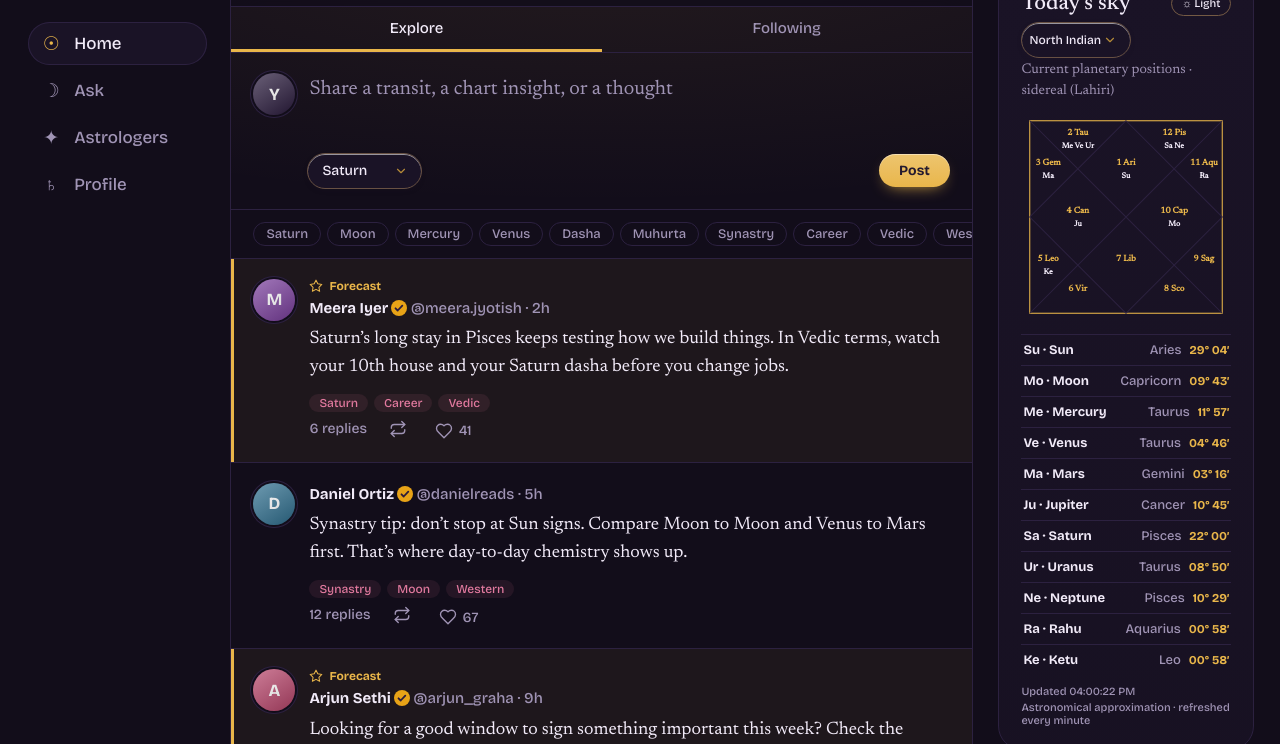
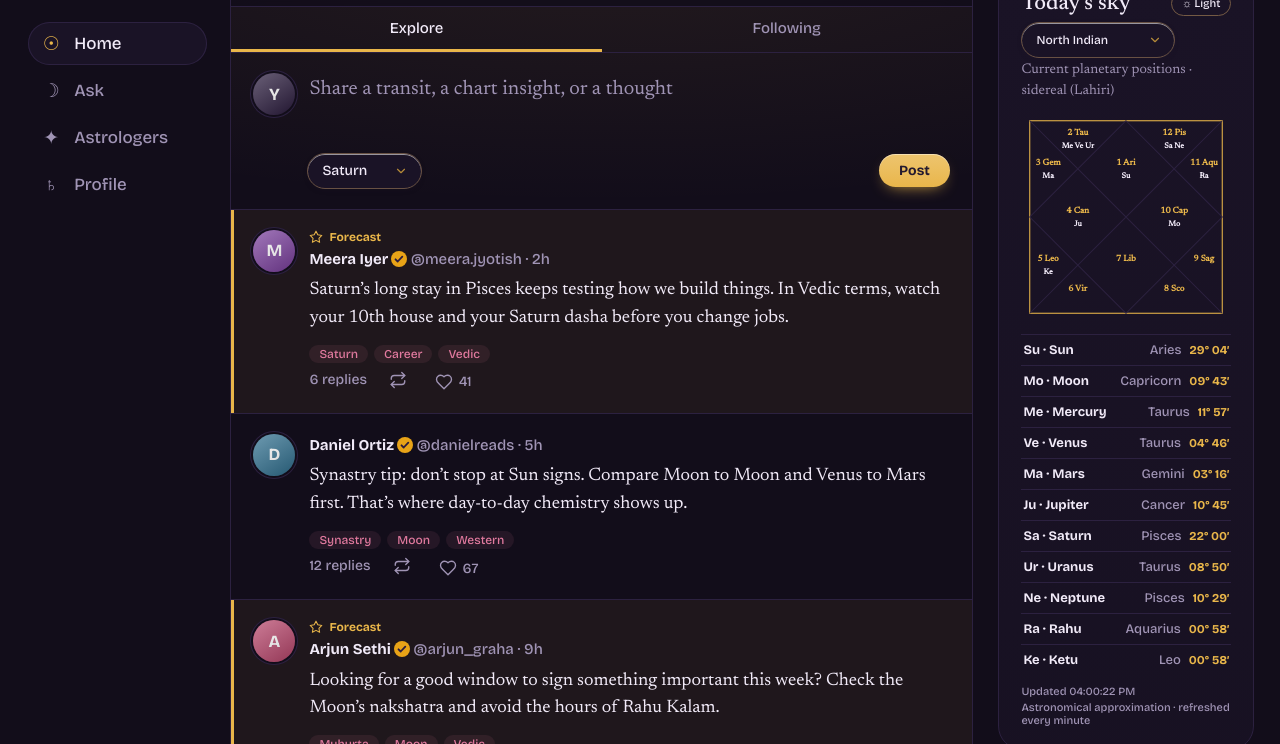
Before and after one commit to labscircle26-web/Graha, a plain HTML site: page index.html in a window 1280 px wide. Shown: the part 56-800 px from the top of the page. Drawn offline with nearby package versions, Linux system fonts and the light colour scheme.

Commit message:
Remove home topic filter row and fix chart selector spacing

```diff
--- a/index.html
+++ b/index.html
@@ -203,6 +203,9 @@ select option{background:var(--surface);color:var(--ink)}
 .sky .sky-updated{font:500 11px var(--ui);color:var(--muted);margin:10px 0 0}
 .sky .sky-note{font:500 11px var(--ui);color:var(--muted);margin:3px 0 0}
 @media(max-width:700px){select{min-height:40px;padding-top:7px;padding-bottom:7px}}
+/* Keep the chart selector wide enough for its label and chevron */
+.skyhead select{width:154px;max-width:100%;min-width:154px;flex:0 0 154px;padding:7px 34px 7px 14px;background-position:right 12px center;white-space:nowrap;overflow:hidden;text-overflow:ellipsis}
+@media(max-width:700px){.skyhead select{width:154px;min-width:154px;max-width:100%;padding-right:34px}}
 
 
 :root[data-theme="light"]{color-scheme:light;--bg:#F7F4F9;--surface:#fff;--ink:#241633;--muted:#74688A;--line:#E6DFEE;--accent:#D49A24;--accent-ink:#241633;--rose:#B8456B}
@@ -271,7 +274,6 @@ function home(){let L=S.posts.filter(p=>(S.tab==='explore'||S.fol.has(p.a)||p.a=
 return `<div class="skym"><span>☉</span><span><b>Sun in Scorpio</b> · live transits coming soon</span></div><div class="tabs"><button data-act="tab" data-id="explore" class="${S.tab==='explore'?'on':''}">Explore</button><button data-act="tab" data-id="following" class="${S.tab==='following'?'on':''}">Following</button></div>
 <div class="box">${av('you')}<div style="flex:1"><textarea id="draft" placeholder="Share a transit, a chart insight, or a thought" aria-label="New post">${esc(S.draft)}</textarea>${S.quote?qt(S.quote,1):''}
 <div class="row"><select id="ptag" aria-label="Tag">${opts(TAGS,S.ptag)}</select><div class="rg">${S.role==='astrologer'?`<label class="fc"><input type="checkbox" id="fcb"${S.fc?' checked':''}>Forecast</label>`:''}<button class="btn" data-act="post">Post</button></div></div></div></div>
-<div class="chips">${TAGS.map(t=>`<button class="chip${S.tag===t?' on':''}" data-act="tag" data-id="${t}">${t}</button>`).join('')}</div>
 ${L.length?L.map(post).join(''):`<div class="empty">No posts here yet. Follow an astrologer or clear the tag filter.</div>`}`}
 function ask(){const a=S.role==='astrologer';
 return `<div class="box">${av('you')}<div style="flex:1"><textarea id="qd" placeholder="Ask a question. Add your birth details if you want a personal answer." aria-label="Your question">${esc(S.qd)}</textarea>
```
